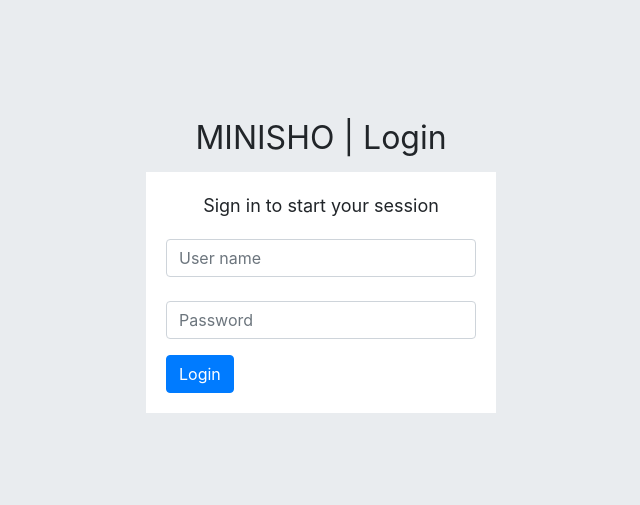
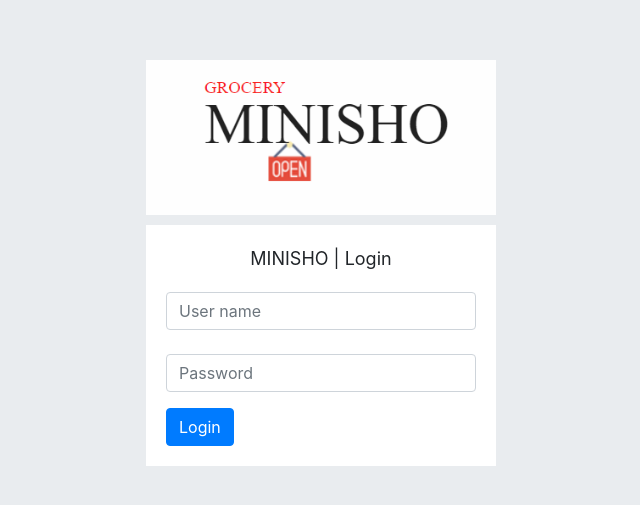
Before and after one commit to 5TechG-IT/5tg_college_inventory, a React (Create React App) app: page /login in a window 1280 px wide. Shown: the part 137-642 px from the top of the page, without its empty margins (319-959 px from the left). Built offline with nearby package versions, Linux system fonts and the light colour scheme.

Commit message:
added login image

```diff
--- a/src/components/auth/Login.js
+++ b/src/components/auth/Login.js
@@ -1,6 +1,6 @@
 import React, { useState, useContext, useEffect } from "react";
 import { toast } from "react-toastify";
-
+import logo from "./../../images/Screenshot (49).png";
 import "./Login.css";
 
 const Login = () => {
@@ -21,11 +21,19 @@ const Login = () => {
 
     return (
         <div className="my_card">
-            <div className="Heading">MINISHO | Login</div>
+            <div className="Heading">
+                <img
+                    src={logo}
+                    alt="logo"
+                    className="img-fluid"
+                    width={350}
+                    height={180}
+                />
+            </div>
             <div className="card_1">
                 <div>
                     <div class="Wrapper">
-                        <p className="my_p">Sign in to start your session</p>
+                        <p className="my_p"> MINISHO | Login</p>
                         <label for="inputEmail4" class="form-label"></label>
                         <input
                             type="text"
```
Also changed, not shown: src/images/Screenshot (49).png (added), src/images/mangools-login-form.png (added).
